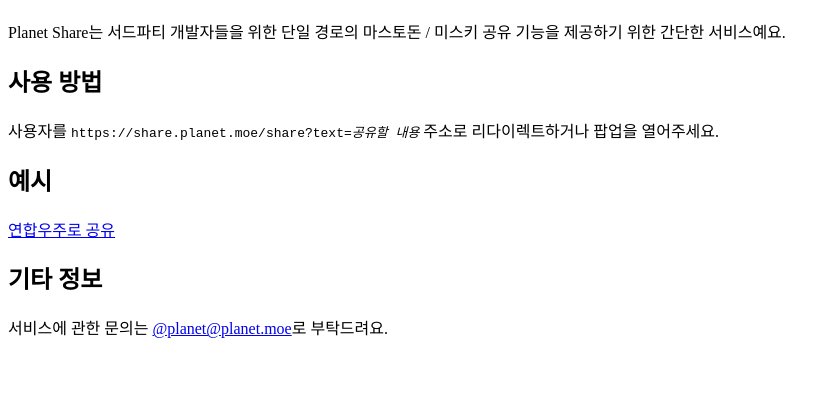
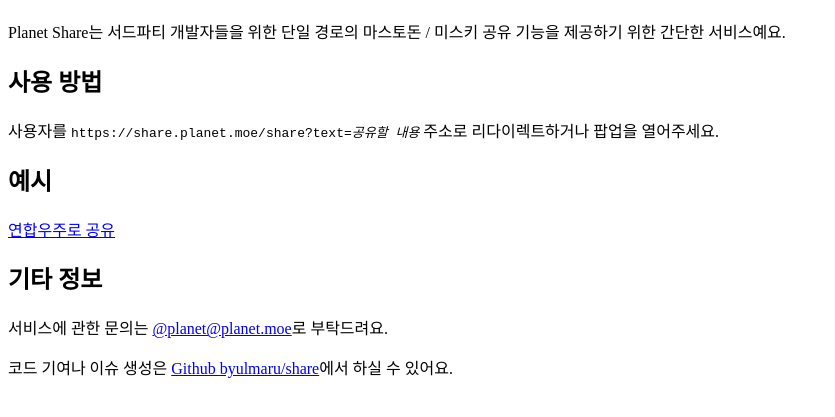
Before and after one commit to byulmaru/share, a plain HTML site: page index.html in a window 1280 px wide. Shown: the part 61-478 px from the top of the page, without its empty margins (0-835 px from the left). Drawn offline with Linux system fonts and the light colour scheme.

Commit message:
chore: Add GitHub link

```diff
--- a/index.html
+++ b/index.html
@@ -16,6 +16,7 @@
 <p><a href="https://share.planet.moe/share?text=레니+귀여워!!" target="_blank" id="link-share">연합우주로 공유</a></p>
 <h2>기타 정보</h2>
 <p>서비스에 관한 문의는 <a href="https://planet.moe/@planet">@planet@planet.moe</a>로 부탁드려요.</p>
+<p>코드 기여나 이슈 생성은 <a href="https://github.com/byulmaru/share">Github byulmaru/share</a>에서 하실 수 있어요.</p>
 <script>
 document.getElementById('link-share')
 .addEventListener('click', (e) => {
```
